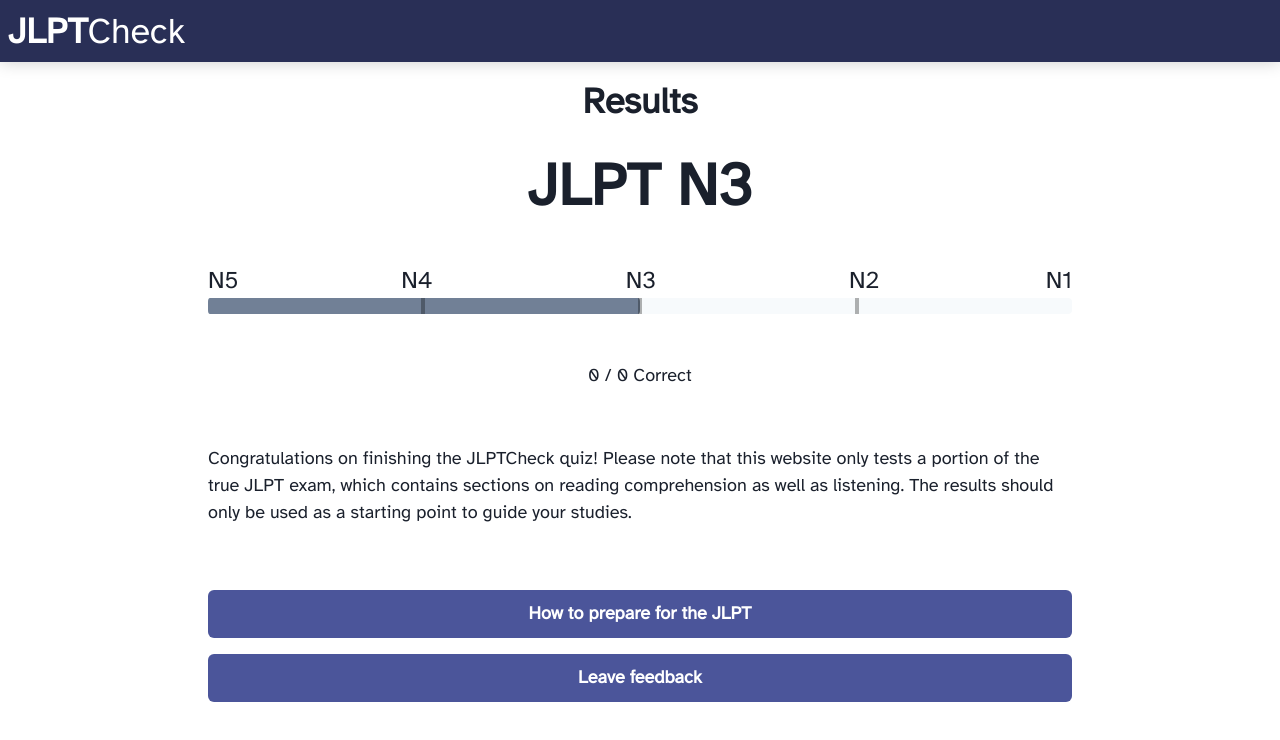
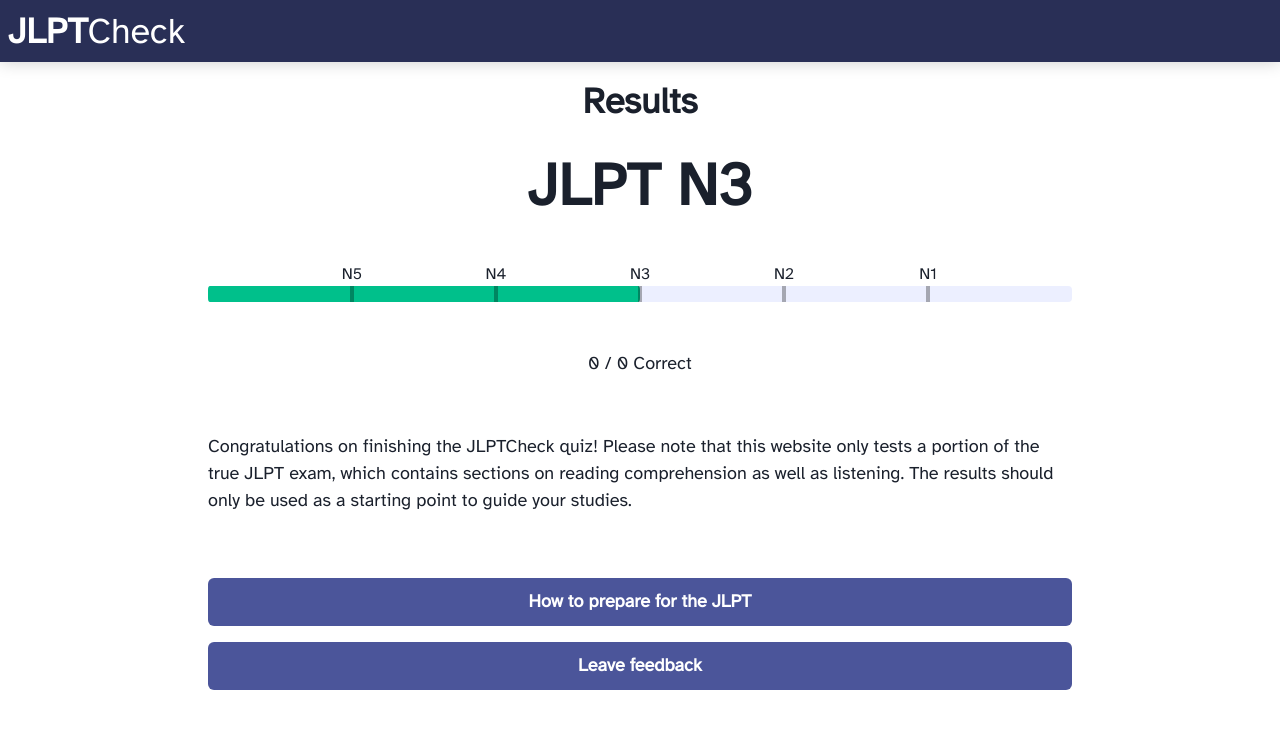
Before and after one commit to christopherliu830/jlpt-check, a Next.js app in the folder packages/web/: page /results in a window 1280 px wide. Shown: the top 740 px of the page. Built offline with nearby package versions, Linux system fonts and the light colour scheme.

Commit message:
Bar placement changes, theming

```diff
--- a/packages/web/src/components/AnimatedProgress/AnimatedProgress.tsx
+++ b/packages/web/src/components/AnimatedProgress/AnimatedProgress.tsx
@@ -5,28 +5,30 @@ import { Divisions } from './Divisions';
 export type AnimatedProgressBarProps = BoxProps & {
   value: number;
   animate?: boolean;
+  colorScheme?: string;
+  fill?: string;
   delay?: number;
   max?: number;
-  divisions?: number;
+  bars?: number | number[];
   time?: string;
-  colorScheme?: string;
 };
 
 export function AnimatedProgressBar({
   value,
   animate = true,
   colorScheme,
+  fill: fillProp,
   delay = 0,
   max = 1,
   time = '2s',
-  divisions,
+  bars,
   ...rest
 }: AnimatedProgressBarProps) {
   const [animatedValue, setAnimatedValue] = useState(0);
   const theme = useTheme();
   const color = colorScheme ?? theme.components.Progress.defaultProps.colorScheme;
 
-  const fill = getToken('colors', `${color}.500`)(theme);
+  const fill = fillProp ?? getToken('colors', `${color}.500`)(theme);
   const background = getToken('colors', `${color}.50`)(theme);
 
   useEffect(() => {
@@ -43,16 +45,16 @@ export function AnimatedProgressBar({
   return (
     <>
       <Box position="relative" bg={background} height={4} borderRadius={4} {...rest}>
-        {divisions && divisions > 1 ? <Divisions count={divisions} /> : null}
+        {bars && <Divisions bars={bars} />}
         <Box
           borderRadius={4}
           sx={{
             width: '100%',
             height: '100%',
             transformOrigin: 'left',
-            transition: animate ? `transform ${time}` : undefined,
+            transition: animate ? `background-color .4s, transform ${time}` : `background-color .4s`,
             transform: `scaleX(${currentValue / max})`,
-            bg: fill,
+            backgroundColor: fill,
           }}
         ></Box>
       </Box>
--- a/packages/web/src/components/AnimatedProgress/Divisions.tsx
+++ b/packages/web/src/components/AnimatedProgress/Divisions.tsx
@@ -1,17 +1,28 @@
 import { Box } from '@chakra-ui/react';
 import { Fragment } from 'react';
 
-export function Divisions({ count }: { count: number }) {
+export function Divisions({ bars }: { bars: number | number[] }) {
+  const divisionLocations = Array.isArray(bars)
+    ? bars
+    : Array(bars)
+        .fill(0)
+        .map((_, idx) => (idx + 1) / (bars + 1));
+
+  console.log(bars, divisionLocations, 's');
+
   return (
     <Box w="100%" h="100%" pos="absolute" display="flex" zIndex={2}>
-      {Array(count - 1)
-        .fill(0)
-        .map((_, idx) => (
-          <Fragment key={idx}>
-            <Box flexGrow={1} />
-            <Box flexBasis="4px" background="rgba(0, 0, 0, 0.3)" />
-          </Fragment>
-        ))}
+      {divisionLocations.map((x, idx) => (
+        <Box
+          key={idx}
+          position="absolute"
+          left={`${x * 100}%`}
+          w="4px"
+          h="100%"
+          background="rgba(0, 0, 0, 0.3)"
+          transform="translateX(-50%)"
+        />
+      ))}
       <Box flexGrow={1} />
     </Box>
   );
--- a/packages/web/src/components/Results/Results.tsx
+++ b/packages/web/src/components/Results/Results.tsx
@@ -7,11 +7,11 @@ import Link from 'next/link';
 import { AnimatedProgressBar } from 'components/AnimatedProgress/AnimatedProgress';
 import { useQuiz } from 'components/Quiz/QuizProvider';
 import { toLookup } from 'utils/array';
-import { checkCorrect, getRating } from 'components/Quiz/util';
+import { checkCorrect, getRating, mockRating } from 'components/Quiz/util';
 import { clamp, lerp } from 'utils/math';
 import Head from 'next/head';
 
-const config: Record<number, { color: string; delay: number }> = {
+const colors: Record<number, { color: string; delay: number }> = {
   1: { color: 'violet', delay: 0.4 },
   2: { color: 'salmon', delay: 0.6 },
   3: { color: 'yellow', delay: 0.8 },
@@ -19,16 +19,60 @@ const config: Record<number, { color: string; delay: number }> = {
   5: { color: 'gray', delay: 1.2 },
 };
 
+const config: { thresholds: number[], fills: { [key: number]: string }} = {
+  thresholds: [ -2, -1, 0, 1, 2 ],
+  fills: {
+    5: '#006f51',
+    4: '#008f68',
+    3: '#00c08b',
+    2: '#0ccf99',
+    1: '#38d1a7',
+  }
+}
+
+
+
 export function Results() {
   const { quizHistory } = useQuiz();
-  const jlptMotionValue = useMotionValue(1);
-  const [currentRating, setRating] = useState(1);
 
-  const rating = getRating(quizHistory);
-  // Funny math to rescale the rating from (-3, 3) to (1, 5)
-  const targetRating = clamp(lerp(1, 5, (rating / 6) + 0.5), 1, 5);
+  // The displayed value (rises during animations, etc.)
+  const [animatedRating, setRating] = useState(1);
 
-  const ratingtoJlpt = (v: number) => clamp(6 - Math.floor(v), 1, 5);
+  // Used in framer animation, this sets animatedRating on update.
+  const jlptMotionValue = useMotionValue(0);
+
+  /**
+   * Ratings come back on a scale from [-3, 3].
+   * We want to rescale to [0,1] for bar display and [5, 1] integer for JLPT
+   */
+  const thresholds = config.thresholds.map((t) => (t + 3) / 6);
+
+  useEffect(() => {
+    const rating = getRating(quizHistory);
+    const normalizedRating = clamp((rating + 3) / 6, 0, 1);
+
+    const controls = animate(jlptMotionValue, normalizedRating, {
+      delay: 0.5,
+      duration: 2,
+      onUpdate: (v) => {
+        setRating(v);
+      },
+    });
+    return controls.stop;
+  }, [quizHistory]);
+
+  const ratingtoJlpt = (v: number) => Math.ceil(clamp(lerp(6, 0, v), 1, 5));
+  const difficultyToJlpt = (v: number) => [0, 5, 4, 3, 2, 1][v];
+
+  function JLPTBarLabel({ level, label }: { level: number; label: string }) {
+    return (
+      <>
+        <Box position="absolute" left={`${thresholds[level] * 100}%`} w="0" h="100%" overflow="visible">
+          <Box transform="translateX(-50%)" width="fit-content">{label}</Box>
+        </Box>
+      </>
+    );
+  }
 
   useEffect(() => {
     if (quizHistory.length > 0) {
@@ -37,10 +81,10 @@ export function Results() {
         headers: {
           'Content-Type': 'application/json',
         },
-        body: JSON.stringify(quizHistory.map(v => ({ exercise: v.exercise.id, answers: v.answers})))
-      })
+        body: JSON.stringify(quizHistory.map((v) => ({ exercise: v.exercise.id, answers: v.answers }))),
+      });
     }
-  }, [])
+  }, []);
 
   const results = useMemo(() => {
     const lookup = toLookup(quizHistory, (entry) => entry.exercise.difficulty);
@@ -56,64 +100,53 @@ export function Results() {
     };
   }, [quizHistory]);
 
-  useEffect(() => {
-    const controls = animate(jlptMotionValue, targetRating, {
-      delay: 0.5,
-      duration: 2,
-      onUpdate: (v) => {
-        setRating(v);
-      },
-    });
-    return controls.stop;
-  }, []);
 
   return (
     <Container maxW="4xl" centerContent alignItems="stretch">
-      <Head><title>JLPTCheck Results</title></Head>
+      <Head>
+        <title>JLPTCheck Results</title>
+      </Head>
       <Text fontSize="4xl" fontWeight="bold" m={3} textAlign="center">
         Results
       </Text>
       <FadeInView open delay={0.2}>
         <Text fontSize="6xl" fontWeight="bold" mb={8} textAlign="center">
-          JLPT N{ratingtoJlpt(currentRating)}
+          JLPT N{ratingtoJlpt(animatedRating)}
         </Text>
 
-        <Flex justifyContent="space-evenly" pos="relative">
-          <Text pos="absolute" fontSize="2xl" left="0">
-            N5
-          </Text>
-          <Text fontSize="2xl">N4</Text>
-          <Text fontSize="2xl">N3</Text>
-          <Text fontSize="2xl">N2</Text>
-          <Text pos="absolute" fontSize="2xl" right="0">
-            N1
-          </Text>
-        </Flex>
+        <Box pos="relative" height="1.5em">
+          <JLPTBarLabel level={0} label="N5" />
+          <JLPTBarLabel level={1} label="N4" />
+          <JLPTBarLabel level={2} label="N3" />
+          <JLPTBarLabel level={3} label="N2" />
+          <JLPTBarLabel level={4} label="N1" />
+          <Box flexGrow={1} />
+        </Box>
 
         <AnimatedProgressBar
-          animate={false} // Follow the currentRating
-          divisions={4}
+          animate={false} // Follow the animatedRating
+          bars={thresholds}
           mb={12}
-          colorScheme="gray"
-          value={(currentRating - 1) / 4}
+          fill={config.fills[ratingtoJlpt(animatedRating)]}
+          value={animatedRating}
           delay={0.5}
         ></AnimatedProgressBar>
 
         {results.bars.map(([difficulty, correct, total]) => (
-          <FadeInView key={difficulty} open delay={config[difficulty].delay}>
+          <FadeInView key={difficulty} open delay={colors[difficulty].delay}>
             <Flex justifyContent="space-between">
               <span>
-                <b>N{ratingtoJlpt(difficulty)}</b>
+                <b>N{difficultyToJlpt(difficulty)}</b>
               </span>
               <Text color="gray.500">
                 {correct}/{total}
               </Text>
             </Flex>
             <AnimatedProgressBar
-              colorScheme={config[difficulty].color}
+              colorScheme={colors[difficulty].color}
               mb={2}
               value={correct / total}
-              delay={config[difficulty].delay + 0.2}
+              delay={colors[difficulty].delay + 0.2}
             ></AnimatedProgressBar>
             <Box></Box>
           </FadeInView>
```
